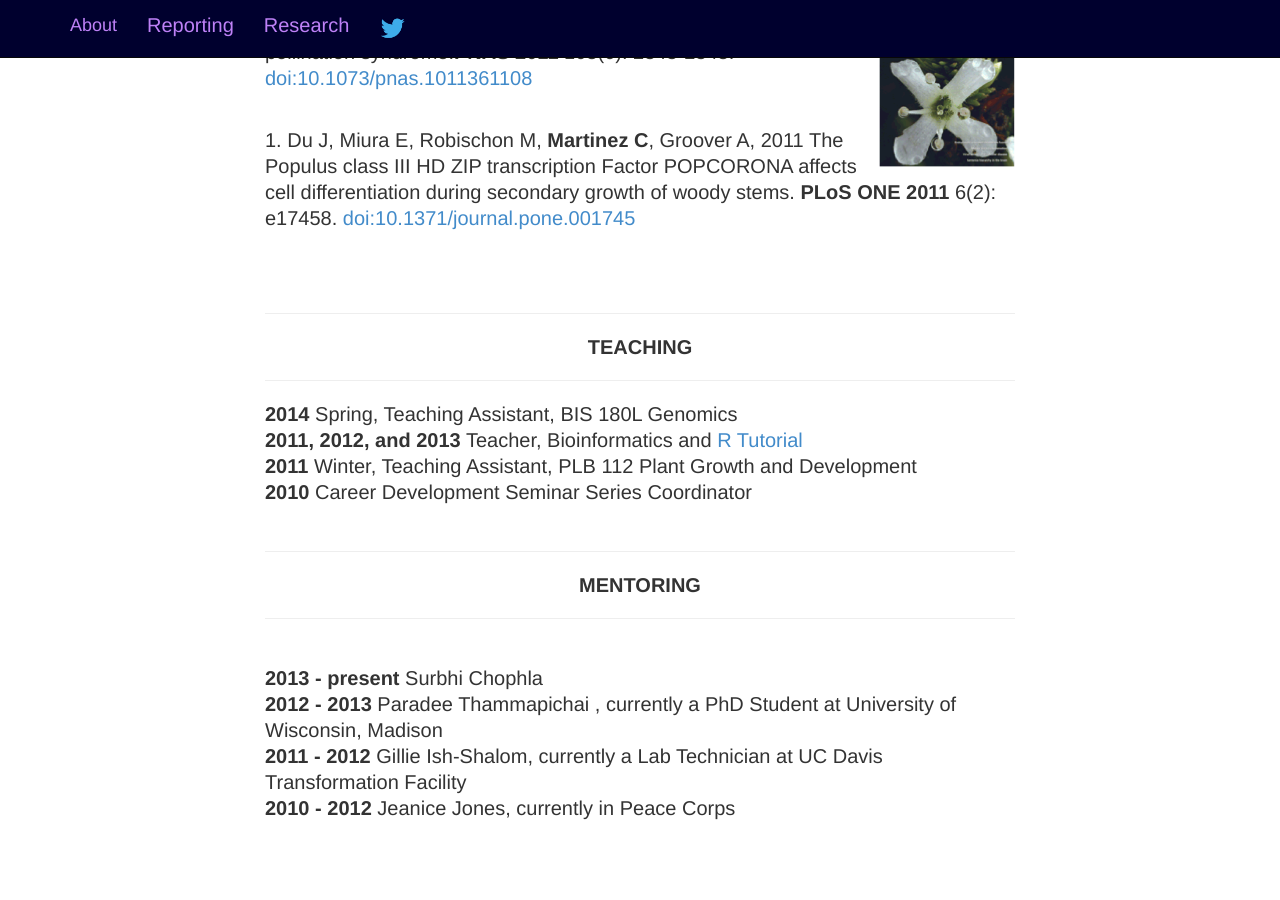
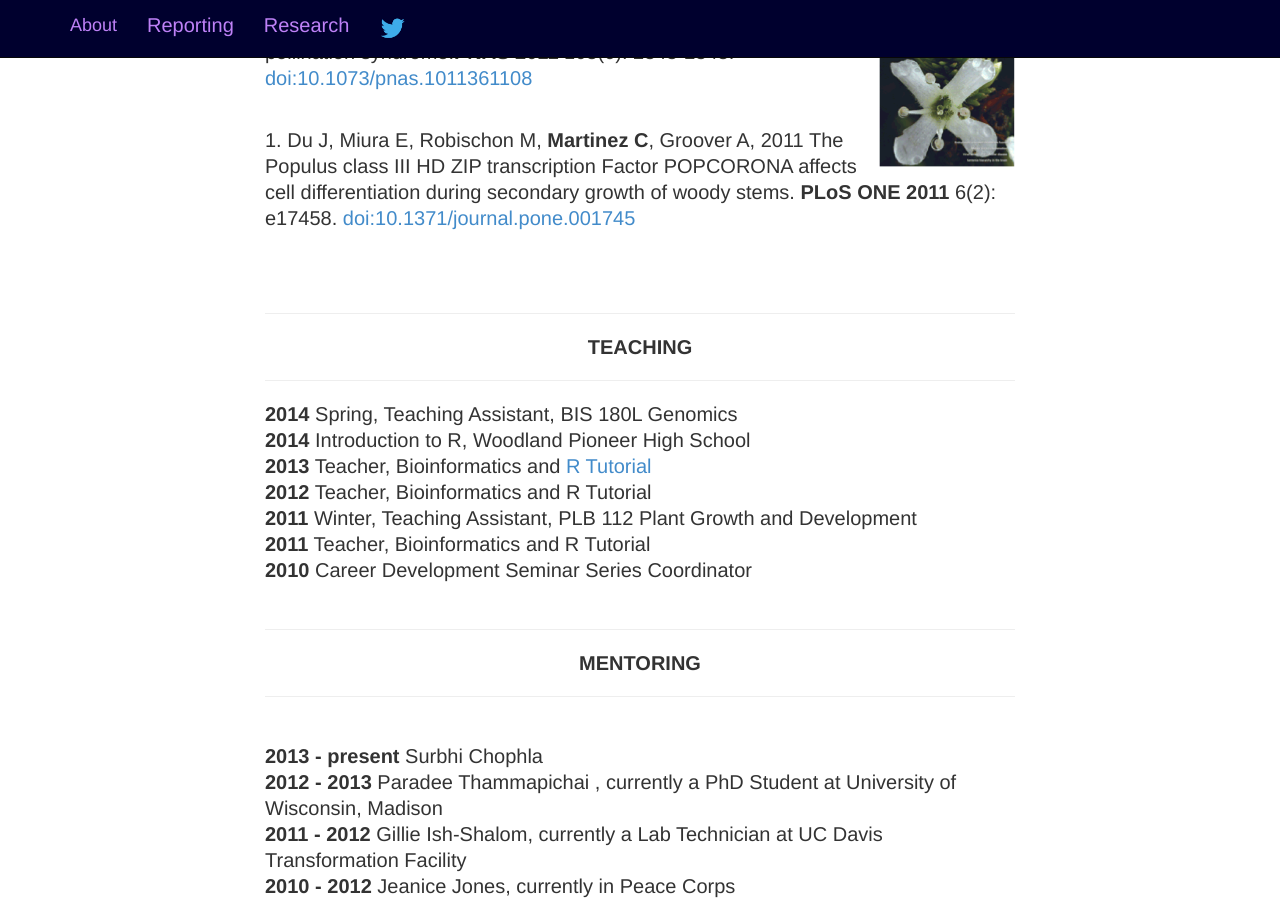
Before and after one commit to iamciera/creports, a Jekyll site: the page built from research/cv/index.html, in a window 1280 px wide and 900 px high, scrolled down 2332 px. Built offline with Jekyll 4.4.1, drawn with Linux system fonts in a browser that asks for light colours; nearby versions of some CDN libraries; Markdown is read by kramdown in place of the engine named in the settings; before the commit the page ends 3154 px from its top, so only the background shows below that; some of the changed text lies outside the part shown.

Commit message:
updating CV

```diff
--- a/research/cv/index.html
+++ b/research/cv/index.html
@@ -49,7 +49,7 @@ layout: default
 				<b>2012</b>   Excellence in Mentorship Award (College of Biological Science)<br />
 				<b>2012</b>   Elise Taylor Stocking Fellowship (Research and Travel)<br />
 				<b>2012</b> ASPB Grant (Travel Grant)<br />
-				<b>2011</b>   GFRP NSF Predoctoral Fellowship (Three year full fellowship)<br />
+				<b>2011</b>  <b>GFRP NSF Predoctoral Fellowship</b> (Three year full fellowship)<br />
 				<b>2009</b>   UC Riverside Grant (Travel Grant)<br />
 				<b>2008</b>   AMP Grant (NEIU Research Grant)<br />
 				<b>2008</b> ASPB Grant (Travel Grant)<br />
@@ -93,8 +93,11 @@ layout: default
 				<center><p><strong>TEACHING</strong></p></center>
 				<hr />
 				<b>2014</b> Spring, Teaching Assistant, BIS 180L Genomics <br />
-				<b>2011, 2012, and 2013</b>  Teacher, Bioinformatics and <a href = "http://iamciera.github.io/creports//blog/2013/10/18/rCourse2013/index.html">R Tutorial</a><br />
+				<b>2014</b> Introduction to R, Woodland Pioneer High School <br />
+				<b>2013</b>  Teacher, Bioinformatics and <a href = "http://iamciera.github.io/creports//blog/2013/10/18/rCourse2013/index.html">R Tutorial</a><br />
+				<b>2012</b>  Teacher, Bioinformatics and R Tutorial<br />
 				<b>2011</b>   Winter, Teaching Assistant, PLB 112 Plant Growth and Development<br />
+				<b>2011</b>  Teacher, Bioinformatics and R Tutorial<br />
 				<b>2010</b>   Career Development Seminar Series Coordinator<br />
 				<br />
 				<hr />
```
Also changed, not shown: 1 other file.
